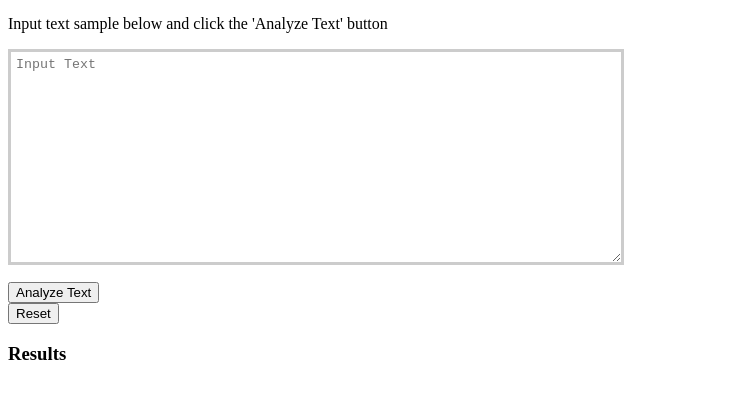
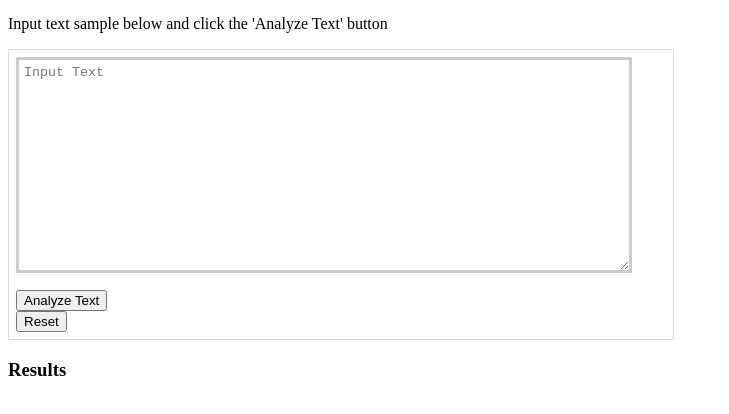
Before and after one commit to dotMR/levenshtein-form, a plain HTML site: page index.html in a window 1280 px wide. Shown: the part 44-458 px from the top of the page, without its empty margins (0-729 px from the left). Drawn offline with Linux system fonts and the light colour scheme.

Commit message:
quick style update. more visual work todo tomorrow

```diff
--- a/lf.css
+++ b/lf.css
@@ -9,3 +9,9 @@ textarea {
 form > input {
     display: block;
 }
+
+form {
+    padding: 7px;
+    border: 1px solid #ddd;
+    width: 650px;
+}
```
